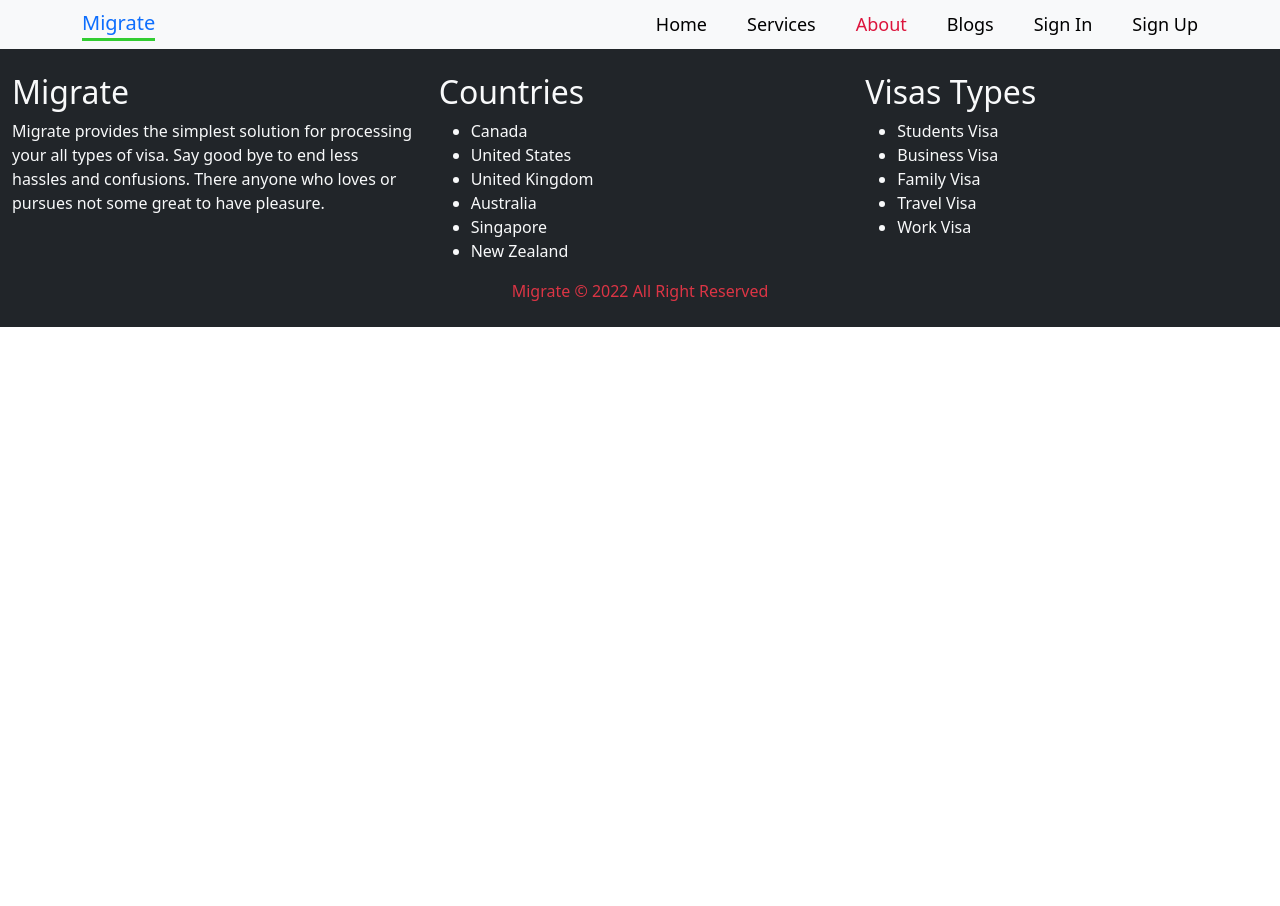
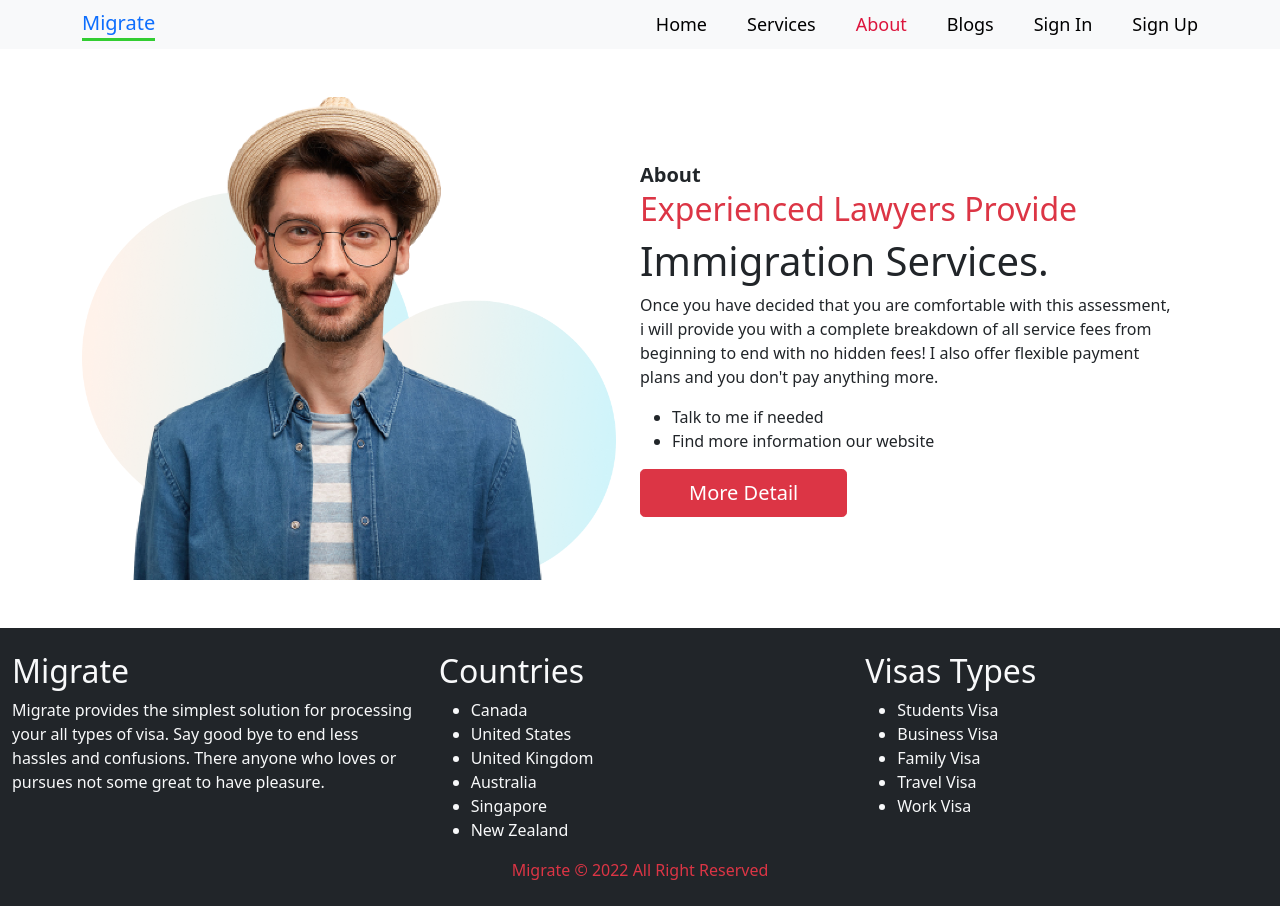
Before and after one commit to arfanroky/Immigration-client, a React (Create React App) app: page /about in a window 1280 px wide. Before the commit the page ends 800 px from the top, so only its background shows below. Built offline with nearby package versions, Linux system fonts and the light colour scheme; no server answers.

Commit message:
added about page with simle changed design in blogs

```diff
--- a/src/Pages/About/About.js
+++ b/src/Pages/About/About.js
@@ -1,8 +1,36 @@
 import React from 'react';
+import { Link } from 'react-router-dom';
+import about from '../../images/about.png';
 
 const About = () => {
     return (
-        <div>
+        <div className='container py-5'>
+
+            <div className="row row-cols-1 row-cols-md-2
+            g-4
+            w-100
+            h-100
+            justify-content-center align-items-center ">
+                <div className="col">
+                <img className='img-fluid' src={about} alt="" />
+                </div>
+
+                <div className="col">
+                <p className='p-0 m-0 fs-5 fw-bold'>About </p>
+                <h2 className='text-danger'>Experienced Lawyers Provide</h2>
+                <h1>Immigration Services.</h1>
+                <p className=''>
+                Once you have decided that you are comfortable with this assessment, i will provide you with a complete breakdown of all service fees from beginning to end with no hidden fees! I also offer flexible payment plans and you don't pay anything more.
+                </p>
+                 <ul>
+                     <li>Talk to me if needed</li>
+                     <li>Find more information our website</li>
+                 </ul>
+               <Link to='/'>
+               <button className='btn btn-lg btn-danger px-5 '>More Detail</button>
+               </Link>
+                </div>
+            </div>
 
         </div>
     );
--- a/src/Pages/Blogs/Blogs.js
+++ b/src/Pages/Blogs/Blogs.js
@@ -1,23 +1,32 @@
 import React from 'react';
+import { Accordion } from 'react-bootstrap';
 
 const Blogs = () => {
     return (
         <div className='container pt-5'>
-            <div className="row row-cols-1 row-cols-md-2 row-cols-lg-3 gx-3">
-                <div className="col my-3">
-                    <h3>Difference between authentication and authorization?</h3>
-                    <p>
+            <h1 className='text-center m-0 p-0'>Blogs</h1>
+          <div className='w-100 d-flex justify-content-center align-items-center' style={{minHeight:'60vh'}}>
+
+            <Accordion style={{width:"600px"}}>
+                <Accordion.Item eventKey="0">
+                    <Accordion.Header>Difference between authentication and authorization?</Accordion.Header>
+                    <Accordion.Body>
                         Authentication is the process of verifying the user is the right person.
                         Authorization is the process of verifying user files data that user has access to.
-                    </p>
-                </div>
-                <div className="col border my-3">
-                    <h3>Why are you using firebase? What other options do you have to implement authentication?</h3>
-                    <p>Firebase Authentication provides backend services, easy-to-use SDKs, and ready-made UI libraries to authenticate users to your app. </p>
-                    <p>Firebase Authentication provides backend services, easy-to-use SDKs, and ready-made UI libraries to authenticate users to your app. </p>
-                </div>
-                <div className="col  my-3">
-                    <h3>What other services does firebase provide other than authentication</h3>
+                    </Accordion.Body>
+                </Accordion.Item>
+                <Accordion.Item eventKey="1">
+                    <Accordion.Header>Why are you using firebase? What other options do you have to implement authentication?</Accordion.Header>
+                    <Accordion.Body>
+                        Firebase Authentication provides backend services, easy-to-use SDKs, and ready-made UI libraries to authenticate users to your app.
+                        <br />
+                        Firebase Authentication provides backend services, easy-to-use SDKs, and ready-made UI libraries to authenticate users to your app.
+                    </Accordion.Body>
+                </Accordion.Item>
+
+                <Accordion.Item eventKey="2">
+                    <Accordion.Header>What other services does firebase provide other than authentication</Accordion.Header>
+                    <Accordion.Body>
                         <ul>
                             <li>Parse : Open Source Backend Platform;</li>
                             <li>Back4app : Parse Hosting Platform;</li>
@@ -33,7 +42,9 @@ const Blogs = () => {
                                 NHost : Accelerates development and provides full control;
                             </li>
                         </ul>
-                </div>
+                    </Accordion.Body>
+                </Accordion.Item>
+            </Accordion>
           </div>
 
         </div>
--- a/src/Pages/Couching/Couching.js
+++ b/src/Pages/Couching/Couching.js
@@ -1,17 +1,17 @@
 import { FontAwesomeIcon } from '@fortawesome/free-solid-svg-icons';
 import React from 'react';
 import './Couching.css';
-import { AcademicCapIcon, AnnotationIcon, BeakerIcon, BookOpenIcon, DeviceTabletIcon, LibraryIcon } from '@heroicons/react/solid'
+import { AcademicCapIcon, AnnotationIcon, BookOpenIcon, DeviceTabletIcon, LibraryIcon } from '@heroicons/react/solid'
 
 const Couching = () => {
     return (
-        <div className='container py-3'>
+        <div className='container py-5'>
             <h1 className='text-center my-5'>Couching</h1>
             <div className='row row-cols-md-2 row-cols-1 row-cols-lg-3 g-4'>
                 <div className="col">
                     <p className='fs-3 text-danger'>Coaching</p>
                     <h1>Migrate Is Your Trusted <br /> Instructing Center</h1>
-                    <p>We give master group to make extraordinary incentive for migration. Our confirmed and solid Immigration Consultant experts can assist you with getting a positive choice on your case. We give migration benefits in every single diverse region of nations.</p>
+                    <p>I give master group to make extraordinary incentive for migration. My confirmed and solid Immigration Consultant experts can assist you with getting a positive choice on your case. I give migration benefits in every single diverse region of nations.</p>
                 </div>
                 <div className="col">
 
```
Lines whose indentation alone changed are shown as unchanged.
